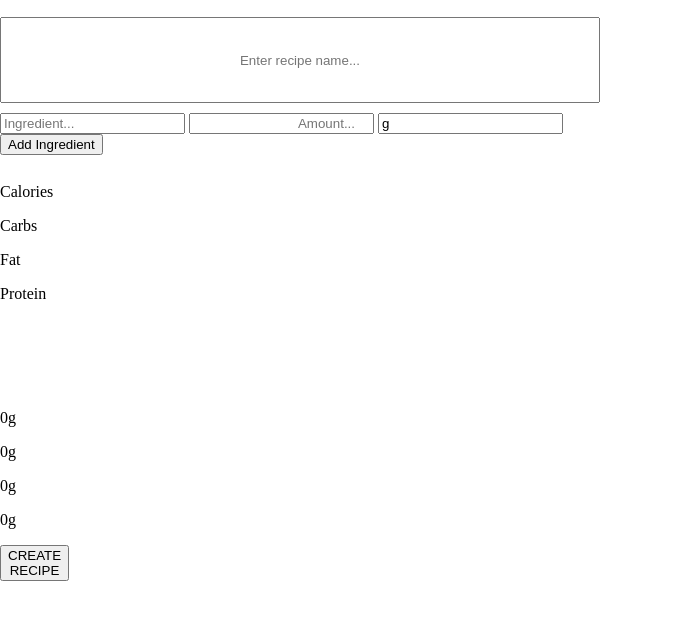
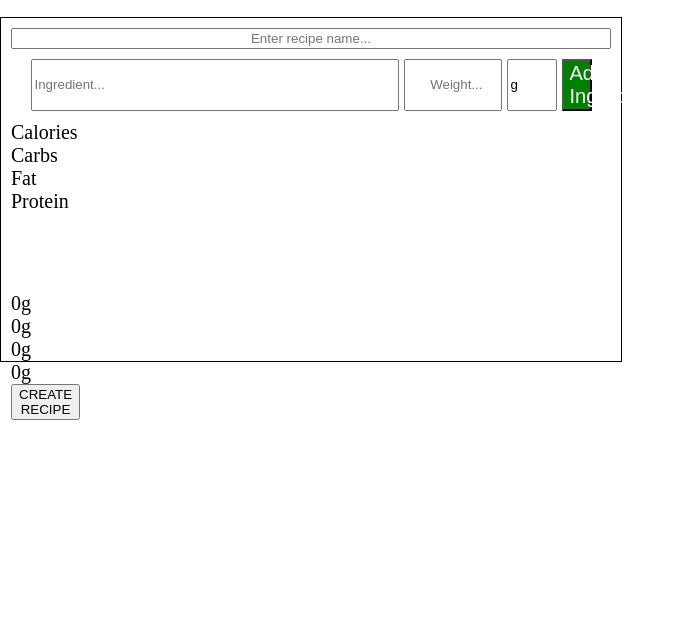
Before and after one commit to TeddyPutus/MealPlannerMV, a website: page index.html in a window 1280 px wide. Shown: the part 110-730 px from the top of the page, without its empty margins (0-685 px from the left). Drawn offline with Linux system fonts and the light colour scheme.

Commit message:
added more styling

```diff
--- a/index.html
+++ b/index.html
@@ -25,11 +25,11 @@
 			<input type="text" id="recipe-form-title" placeholder="Enter recipe name...">
 
 			<!-- form to add ingredient -->
-			<section>
+			<section id="ingredient-settings">
 
 				<input type="text" id="recipe-ingredient-text-box" placeholder="Ingredient...">
 
-				<input type="number" id="amount" placeholder="Amount...">
+				<input type="number" id="amount" placeholder="Weight...">
 
 				<input type="text" id="unit" value="g">
 
--- a/styles.css
+++ b/styles.css
@@ -7,19 +7,56 @@ header{
 
 }
 
+p {
+    margin: 0;
+}
+
 #recipe-form-area{
     max-width: 600px;
     display: grid;
-    grid-template-rows: 20% 10% 50% 20%;
+    grid-template-rows: auto auto 50% 20%;
     row-gap: 10px;
+    padding: 10px;
+    font-size: 20px;
+    border: 1px solid black;
 }
 
 #recipe-form-title {
     text-align: center;
 }
 
+#ingredient-settings {
+    width: 100%;
+    display: flex;
+    flex-wrap: wrap;
+    justify-content: center;
+    column-gap: 5px;
+    row-gap: 5px;
+}
+
+#recipe-ingredient-text-box {
+    width: 60%;
+}
+
 #amount {
+    width: 15%;
     text-align: end;
+}
+
+#unit {
+    width: 7%;
+}
+
+#recipe-ingredient-add-button {
+    width: 5%;
+    font-size: 20px;
+    background-color: green;
+    color: white;
+    transition: opacity 0.2s;
+}
+
+#recipe-ingredient-add-button:hover {
+    opacity: 0.6;
 }
 
 #recipe-card-area{
```
